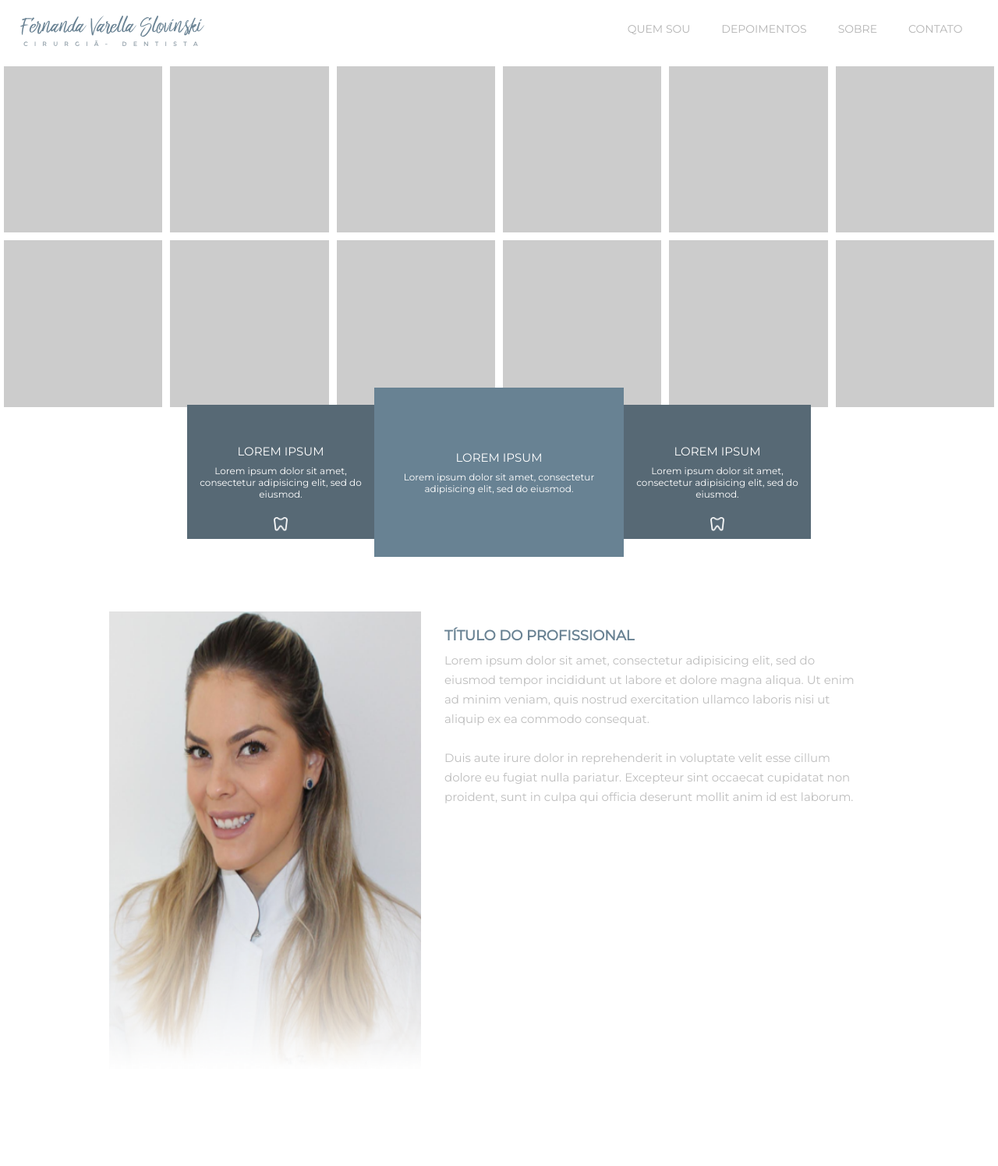
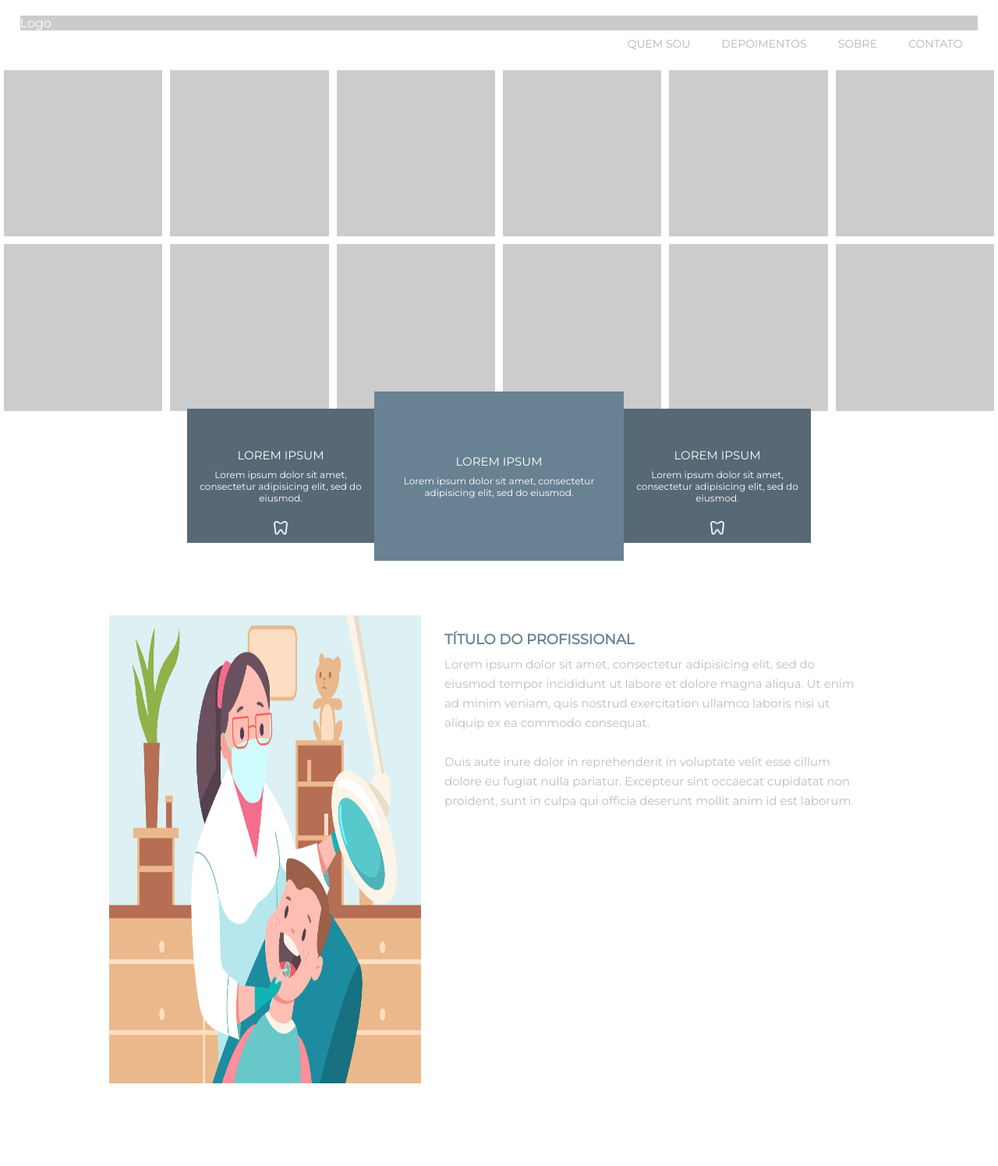
Before and after one commit to rafaelsenaferreira/Web_Master_Front_End, a PHP site: page / in a window 1280 px wide. Shown: the top 1495 px of the page at 78% size. Run offline with PHP 8.4, Linux system fonts and the light colour scheme.

Commit message:
Quarta Landing Page

```diff
--- a/Projeto_04_WebMaster/css/style.css
+++ b/Projeto_04_WebMaster/css/style.css
@@ -174,7 +174,7 @@ section.perfil-container .perfil-wraper2{
 section.perfil-container .img-perfil{
 	width: 40%;
 	height: 100%;
-	background-image: url('../imagens/img_perfil.png');
+	background-image: url('../imagens/img_perfil.jpeg');
 	background-size: 100% 100%;
 }
 
--- a/Projeto_04_WebMaster/index.html
+++ b/Projeto_04_WebMaster/index.html
@@ -14,7 +14,7 @@
 	<header>
 		<div class="container">
 			<div class="logo">
-				<img src="imagens/logo.png">
+				<div class="img" style="background: #ccc; color: white">Logo</div>
 			</div><!--logo-->
 
 			<nav class="menu-desktop">
@@ -216,7 +216,7 @@
 
 		<div class="facebook-chamada">
 			<a target="_blank" href="http://facebook.com"><img src="imagens/fb.png"></a>
-			<p>Acesse o Instagram para ver mais fotos<br> @dr.fernanda_teste</p>
+			<p>Acesse o Instagram para ver mais fotos<br> @dr.cassandra_teste</p>
 		</div><!--facebook-chamada-->
 		<div class="clear"></div>
 	</section><!--social-->
```
Also changed, not shown: Projeto_04_WebMaster/imagens/img_perfil.jpeg (added), Projeto_04_WebMaster/imagens/img_perfil.png (deleted).
